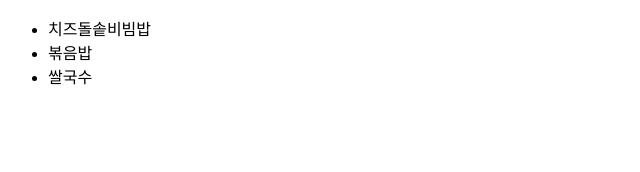
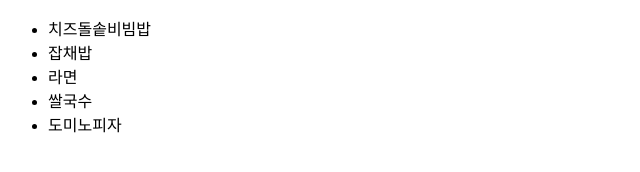
Before and after one commit to wild-mental/js-2024-su, a plain HTML site: page 4. 웹 API/1. DOM 탐색 및 CUD 기초/5.DOM_tag_cud.html in a window 1280 px wide. Shown: the whole page, without its empty margins (0-640 px from the left). Drawn offline with Linux system fonts and the light colour scheme.

Commit message:
JS 5일차 수업용 준비 코드 커밋 11 - DOM CUD 다시보기용 코드 개선

```diff
--- a/4. 웹 API/1. DOM 탐색 및 CUD 기초/5.DOM_tag_cud.html
+++ b/4. 웹 API/1. DOM 탐색 및 CUD 기초/5.DOM_tag_cud.html
@@ -18,22 +18,30 @@
         const $firstItem = $parent.firstElementChild;
 
         // 새로운 요소 추가
-        const newElement = document.createElement('li');
-        newElement.textContent = '치즈돌솥비빔밥';
-        newElement.classList.add('food');
-        console.log(newElement);
-        $parent.insertBefore(newElement, $firstItem);
+        const newElement1 = document.createElement('li');
+        newElement1.textContent = '치즈돌솥비빔밥';
+        newElement1.classList.add('food');
+        const newElement2 = document.createElement('li');
+        newElement2.textContent = '도미노피자';
+        newElement2.classList.add('food');
+
+
+        // 맨 앞 또는 중간에 추가할 경우
+        $parent.insertBefore(newElement1, $firstItem);
+        // 맨 뒤에 추가할 경우
+        $parent.appendChild(newElement2);
+
+        // 기존 요소 교체
+        const newElement3 = document.createElement('li');
+        newElement3.textContent = '볶음밥';
+        newElement4.classList.add('food')
+        console.log($parent.children[1]);
+        $parent.replaceChild(newElement3, $parent.children[1]);
 
         // 기존 요소 삭제
         console.log($parent.children[2]);
         $parent.removeChild($parent.children[2]);
 
-        // 기존 요소 교체
-        const newElement2 = document.createElement('li');
-        newElement2.textContent = '볶음밥';
-        newElement2.classList.add('food')
-        console.log($parent.children[1]);
-        $parent.replaceChild(newElement2, $parent.children[1]);
     </script>
 </body>
 </html>
```
